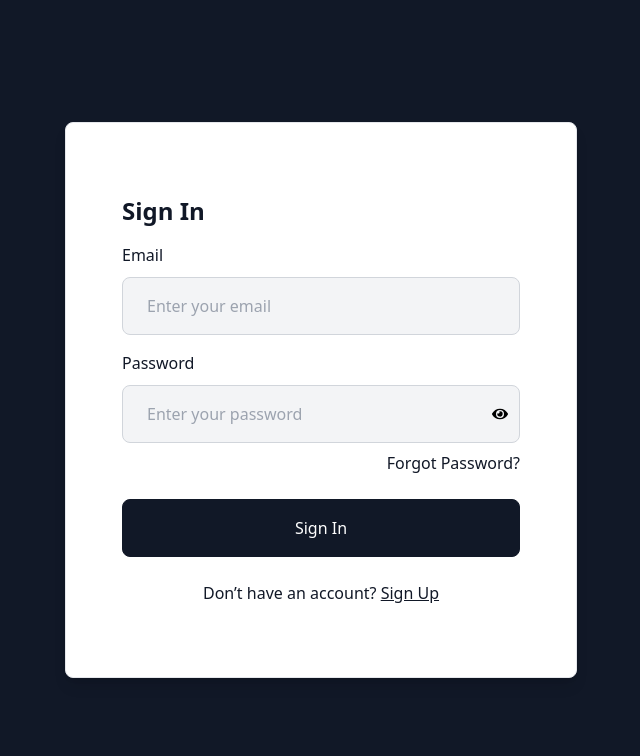
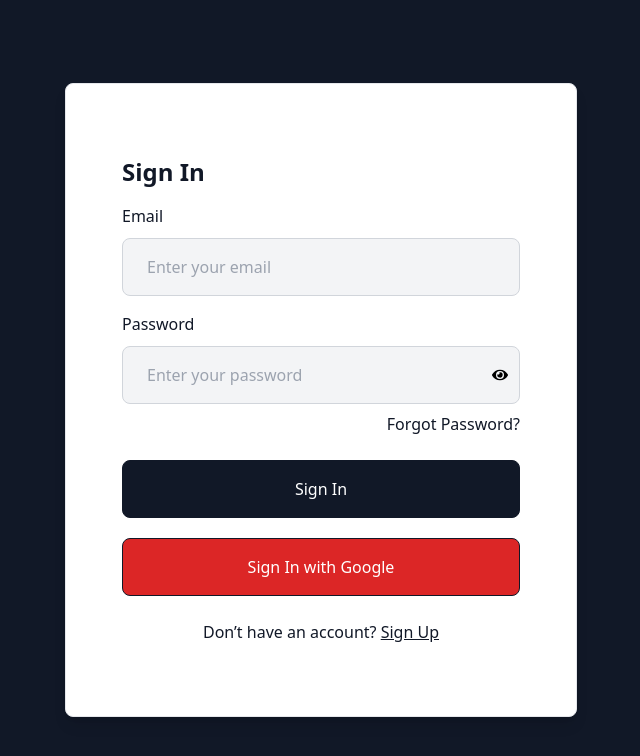
Before and after one commit to Himanshu-shivgotra/loopXpress_consumer, a React (Vite) app: page /auth/signin in a window 1280 px wide. Shown: the top 756 px of the page, without its empty margins (319-959 px from the left). Built offline with nearby package versions, Linux system fonts and the light colour scheme.

Commit message:
added google authentication

```diff
--- a/src/pages/Authentication/Signin.jsx
+++ b/src/pages/Authentication/Signin.jsx
@@ -2,6 +2,8 @@ import React, { useState } from "react";
 import { Link, useNavigate } from "react-router-dom";
 import { FaEye, FaEyeSlash } from "react-icons/fa";
 import axiosInstance from "../../common/axiosInstance";
+import { auth, googleProvider } from "../../firebase";
+import { signInWithPopup } from "firebase/auth";
 
 const SignIn = () => {
     const navigate = useNavigate();
@@ -52,6 +54,32 @@ const SignIn = () => {
             }
         } finally {
             setIsSubmitting(false);
+        }
+    };
+
+    const handleGoogleSignIn = async () => {
+        try {
+            const result = await signInWithPopup(auth, googleProvider);
+            const token = await result.user.getIdToken();
+            const user = result.user;
+
+            // Save token to local storage
+            localStorage.setItem("authToken", token);
+
+            // Send user data to the backend server
+            await axiosInstance.post("/api/consumers/google-login", {
+                uid: user.uid,
+                email: user.email,
+                name: user.displayName,
+                phoneNumber: user.phoneNumber,
+
+            });
+
+            // Redirect to Product List page after successful sign-in
+            navigate("/products");
+        } catch (error) {
+            console.error("Error signing in with Google:", error);
+            setErrorMessage("Something went wrong with Google Sign-In. Please try again.");
         }
     };
 
@@ -120,6 +148,16 @@ const SignIn = () => {
                             </button>
                         </div>
 
+                        <div className="mb-5">
+                            <button
+                                type="button"
+                                onClick={handleGoogleSignIn}
+                                className="w-full cursor-pointer rounded-lg border border-gray-900 bg-red-600 p-3 sm:p-4 text-white transition hover:bg-red-500"
+                            >
+                                Sign In with Google
+                            </button>
+                        </div>
+
                         <div className="mt-6 text-center">
                             <p className="text-sm sm:text-base text-gray-900">
                                 Don’t have an account?{" "}
--- a/src/pages/ProductsList/ProductList.jsx
+++ b/src/pages/ProductsList/ProductList.jsx
@@ -27,7 +27,7 @@ const ProductList = () => {
         fetchProducts();
     }, []);
 
-    console.log("produts", products)
+    // console.log("produts", products)
 
     if (loading) return <div>Loading...</div>;
     if (error) return <div>Error: {error}</div>;
--- a/src/pages/Profile/Profile.jsx
+++ b/src/pages/Profile/Profile.jsx
@@ -8,23 +8,20 @@ const Profile = () => {
     const [isLoading, setIsLoading] = useState(true);
     const navigate = useNavigate();
 
-    // Fetch profile data
     useEffect(() => {
         const fetchProfile = async () => {
             try {
                 const response = await axiosInstance.get('/api/consumers/profile');
                 setProfile(response.data);
-                setIsLoading(false); // Stop loading after fetching data
             } catch (error) {
                 console.error('Error fetching profile:', error.response?.data || error.message);
-
-                // Handle specific HTTP errors
                 if (error.response?.status === 401) {
                     setError('Session expired. Please log in again.');
+
                 } else {
                     setError(error.response?.data?.message || 'Failed to fetch profile. Please try again.');
                 }
-
+            } finally {
                 setIsLoading(false);
             }
         };
@@ -32,27 +29,22 @@ const Profile = () => {
         fetchProfile();
     }, [navigate]);
 
-    // Logout function
     const handleLogout = () => {
-        localStorage.removeItem('token'); // Remove token from local storage
-        navigate('/auth/signin'); // Redirect to sign-in page
+        localStorage.removeItem('token');
+        navigate('/auth/signin');
     };
 
-    // Render error message
     if (error) {
         return <div className="text-red-500 text-center mt-4">{error}</div>;
     }
 
-    // Render loading state
     if (isLoading) {
         return <div className="text-blue-500 text-center mt-4">Loading profile...</div>;
     }
 
-    // Render profile
     return (
         <div className="max-w-md mx-auto p-6 bg-white shadow-lg rounded-lg">
             <h2 className="text-2xl text-center text-gray-800 font-semibold mb-6">Welcome, {profile?.name || 'User'}</h2>
-
             <div className="text-gray-600 mb-4">
                 <p><strong className="font-medium">Email:</strong> {profile?.email || 'N/A'}</p>
                 <p><strong className="font-medium">Phone:</strong> {profile?.phoneNumber || 'N/A'}</p>
@@ -61,8 +53,6 @@ const Profile = () => {
                     ? new Date(profile.dateOfBirth).toLocaleDateString()
                     : 'N/A'}</p>
             </div>
-
-            {/* Logout Button */}
             <button
                 onClick={handleLogout}
                 className="w-full mt-4 py-2 bg-blue-600 text-white font-semibold rounded-md hover:bg-blue-700 transition duration-200">
```
